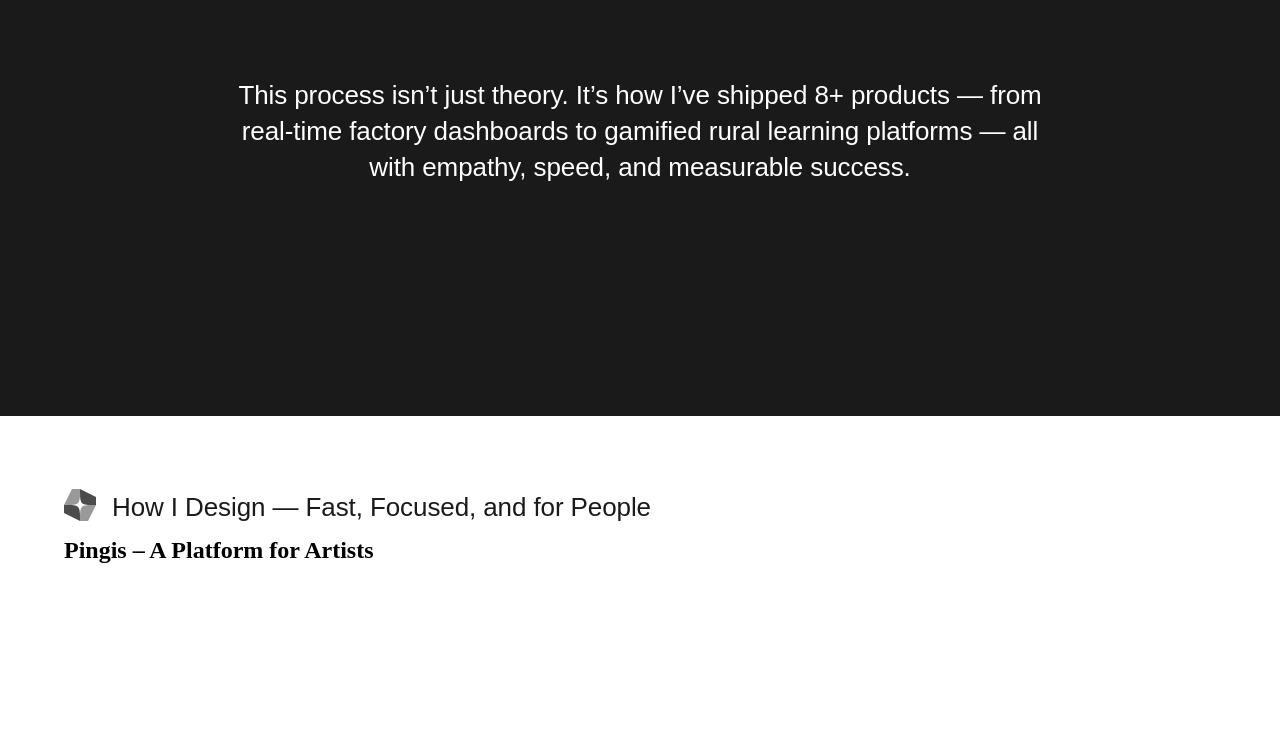
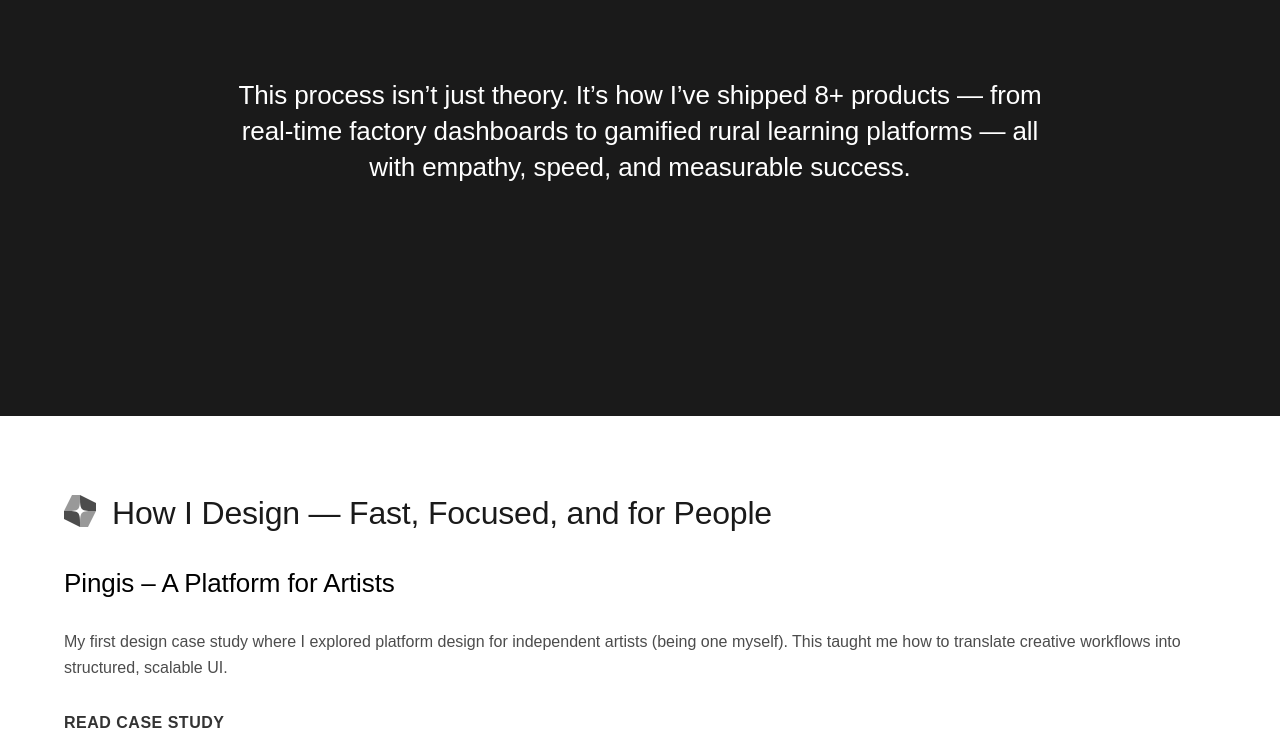
Before and after one commit to Balajiuxui/portfolio2, a website built with Vite: page src/index.html in a window 1280 px wide. Shown: the part 3127-3876 px from the top of the page. Before the commit the page ends 3691 px from the top, so only its background shows below. Built offline with nearby package versions, Linux system fonts and the light colour scheme; a web font is replaced by a local one.

Commit message:
withanimationandsection4

```diff
--- a/src/index.html
+++ b/src/index.html
@@ -193,13 +193,13 @@
 
 <div class="title-with-icon">
 <img src="icons/casestudyicon.svg" alt="Description of icon" class="ux-process-icon"/>
-<h1 class="heading-4 case-study-title">How I Design — Fast, Focused, and for People</h1>
+<h1 class="heading-3 case-study-title">How I Design — Fast, Focused, and for People</h1>
 </div>
 
 <div class="case-study-container">
-  <h1 class="case-study-container-h ">Pingis – A Platform for Artists</h1>
-  <p class=""></p>
-
+  <h1 class="case-study-container-h heading-4">Pingis – A Platform for Artists</h1>
+  <p class="case-study-container-p body-base">My first design case study where I explored platform design for independent artists (being one myself). This taught me how to translate creative workflows into structured, scalable UI.</p>
+  <button class="read-case-stude-button button">Read Case Study</button>
 </div>
 
 
--- a/src/style.css
+++ b/src/style.css
@@ -300,3 +300,19 @@ padding: 2% 15% 20% 15% !important;
 {
   color: var(--secondary-black, #1A1A1A);
 }
+
+.case-study-container-p
+{
+  color: var(--fourth-black, #4C4C4C);
+}
+.read-case-stude-button
+{
+  display: inline-flex;
+padding: 12px 0px;
+justify-content: center;
+align-items: center;
+gap: 10px;
+border: none;
+background-color: white;
+color: var(--third-black, #333);
+}
```
